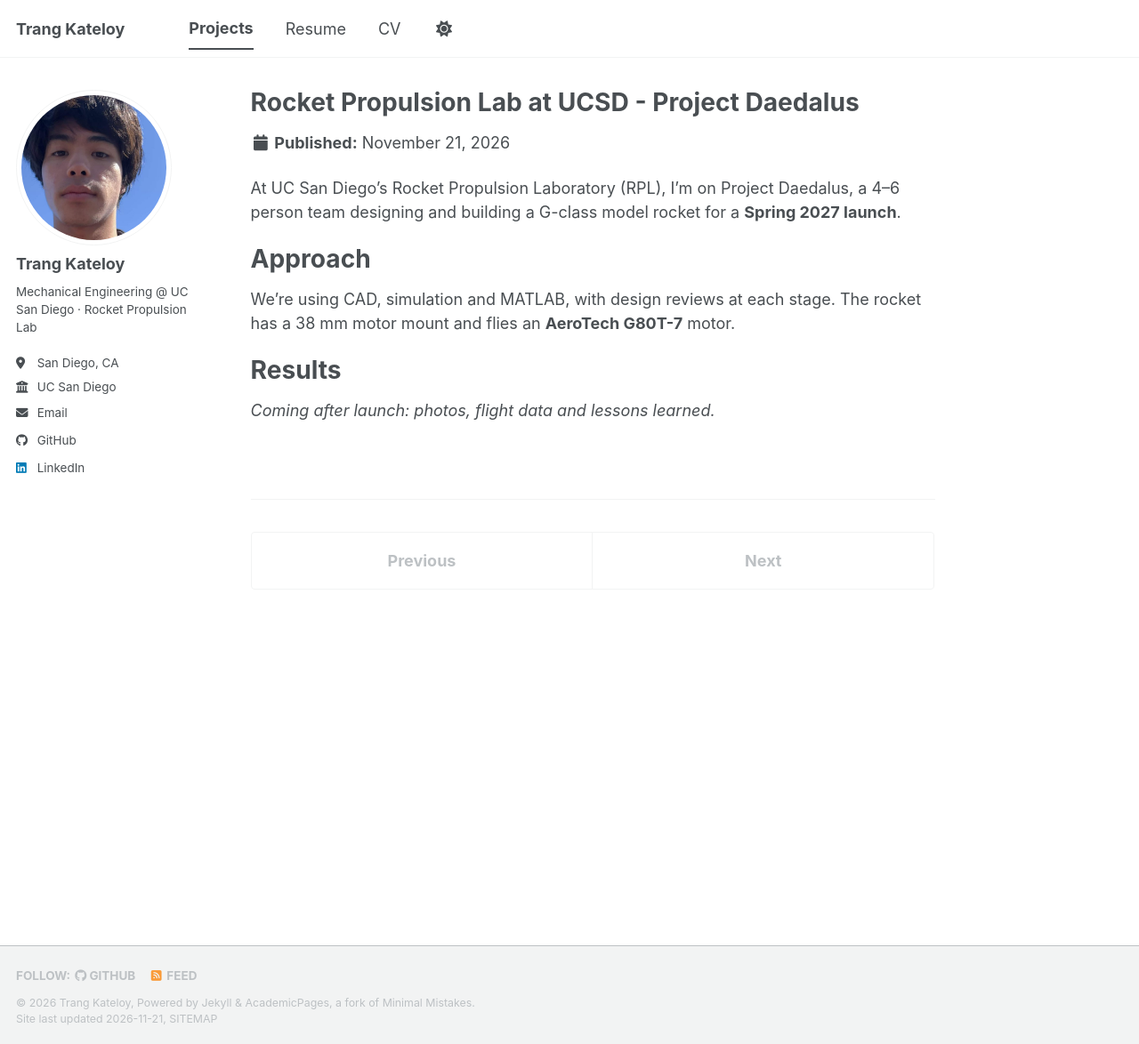
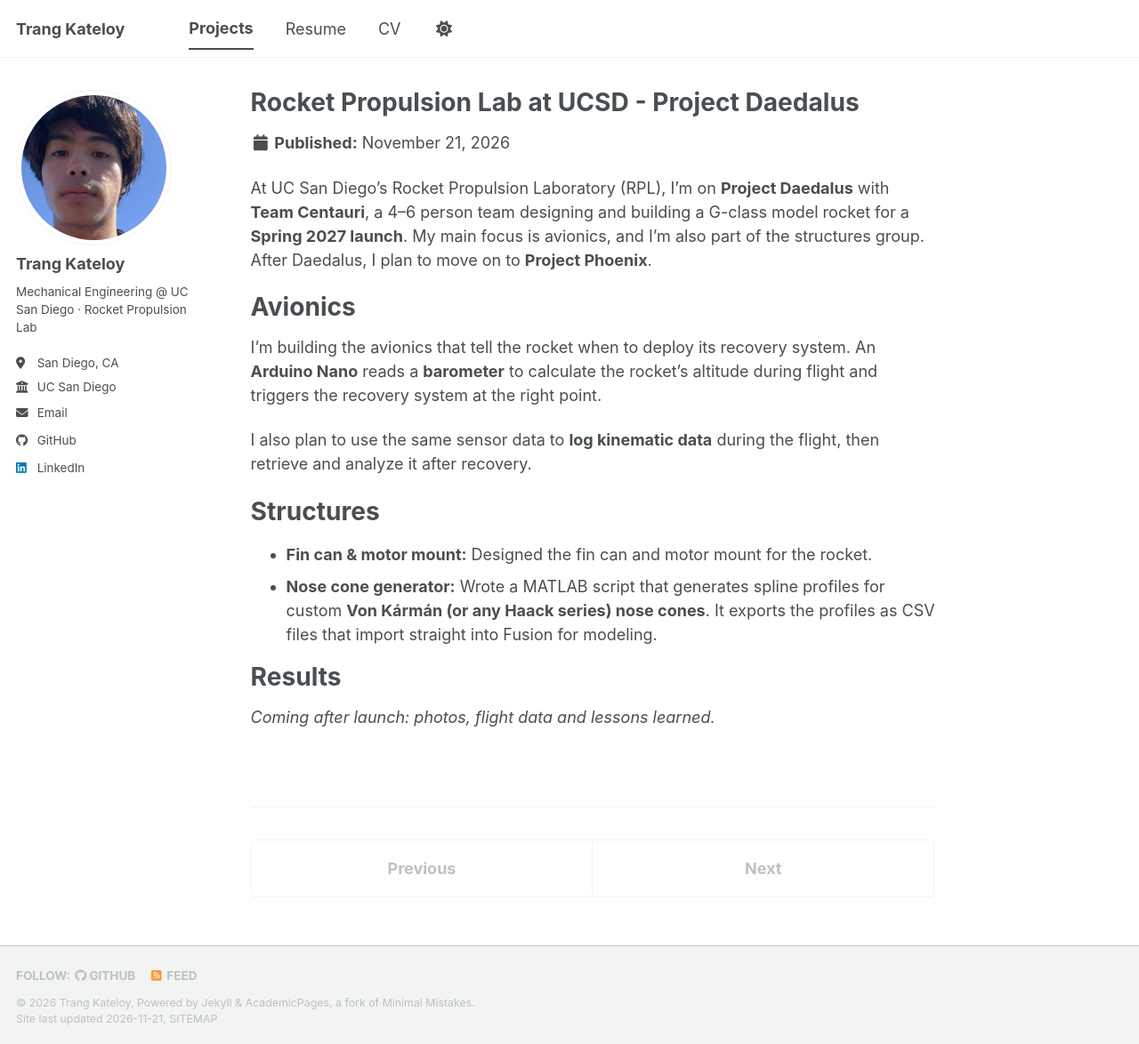
Before and after one commit to tkateloy/tkateloy.github.io, a Jekyll site: the page built from _portfolio/1-project-daedalus.md, in a window 1280 px wide and 1174 px high. Shown: the whole window at 89% size. Built offline with Jekyll 4.4.1, drawn with Linux system fonts in a browser that asks for light colours; a script bundle is joined from its source files by our own code; a style sheet for code colours, icons or effects is not loaded.

Commit message:
Expand RPL project page: avionics and structures work
Co-Authored-By: Claude Opus 5.5 <noreply@anthropic.com>
Claude-Session: https://claude.ai/code/session_01QjktX3wbWP8uaMtqN2z6GR

```diff
--- a/_portfolio/1-project-daedalus.md
+++ b/_portfolio/1-project-daedalus.md
@@ -1,16 +1,23 @@
 ---
 title: "Rocket Propulsion Lab at UCSD - Project Daedalus"
-excerpt: "Designing and building a G-class model rocket with a 4–6 person team for a Spring 2027 launch <br/> (UCSD Rocket Propulsion Laboratory, Fall 2026 – Present)"
+excerpt: "Avionics lead and structures member on Team Centauri, building a G-class rocket with barometric recovery deployment <br/> (UCSD Rocket Propulsion Laboratory, Fall 2026 – Present)"
 collection: portfolio
 share: false
 comments: false
 ---
 
-At UC San Diego's Rocket Propulsion Laboratory (RPL), I'm on Project Daedalus, a 4–6 person team designing and building a G-class model rocket for a **Spring 2027 launch**.
+At UC San Diego's Rocket Propulsion Laboratory (RPL), I'm on **Project Daedalus** with **Team Centauri**, a 4–6 person team designing and building a G-class model rocket for a **Spring 2027 launch**. My main focus is avionics, and I'm also part of the structures group. After Daedalus, I plan to move on to **Project Phoenix**.
 
-Approach
+Avionics
 ======
-We're using CAD, simulation and MATLAB, with design reviews at each stage. The rocket has a 38 mm motor mount and flies an **AeroTech G80T-7** motor.
+I'm building the avionics that tell the rocket when to deploy its recovery system. An **Arduino Nano** reads a **barometer** to calculate the rocket's altitude during flight and triggers the recovery system at the right point.
+
+I also plan to use the same sensor data to **log kinematic data** during the flight, then retrieve and analyze it after recovery.
+
+Structures
+======
+- **Fin can & motor mount:** Designed the fin can and motor mount for the rocket.
+- **Nose cone generator:** Wrote a MATLAB script that generates spline profiles for custom **Von Kármán (or any Haack series) nose cones**. It exports the profiles as CSV files that import straight into Fusion for modeling.
 
 Results
 ======
```
